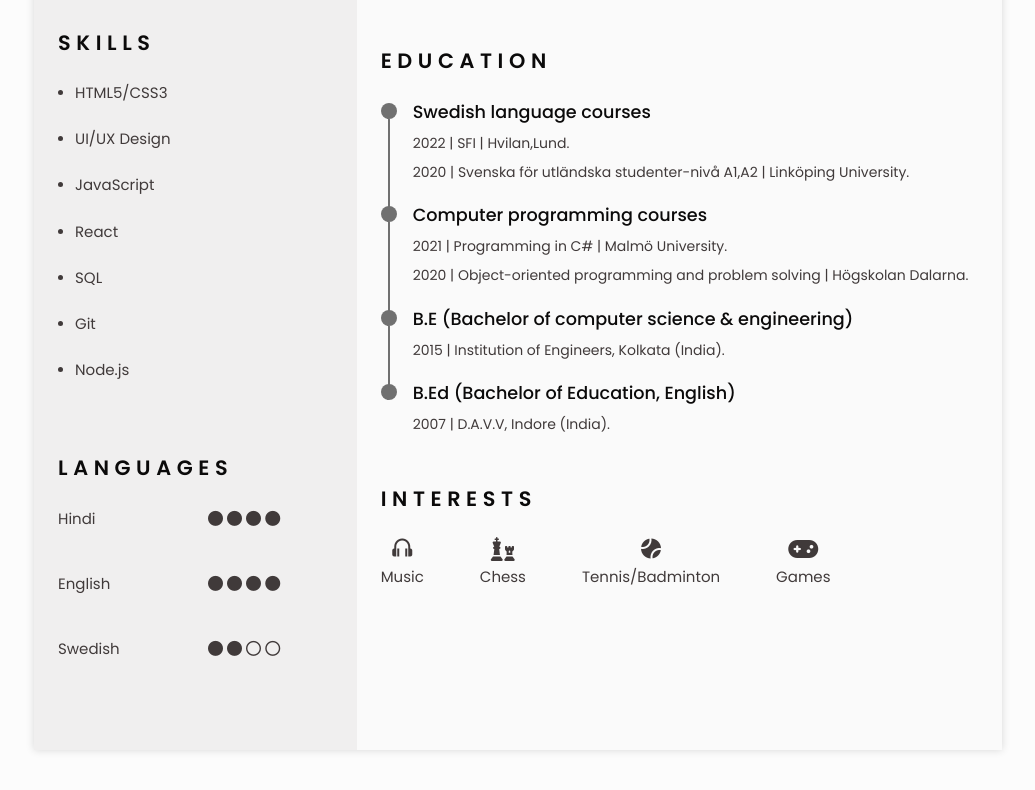
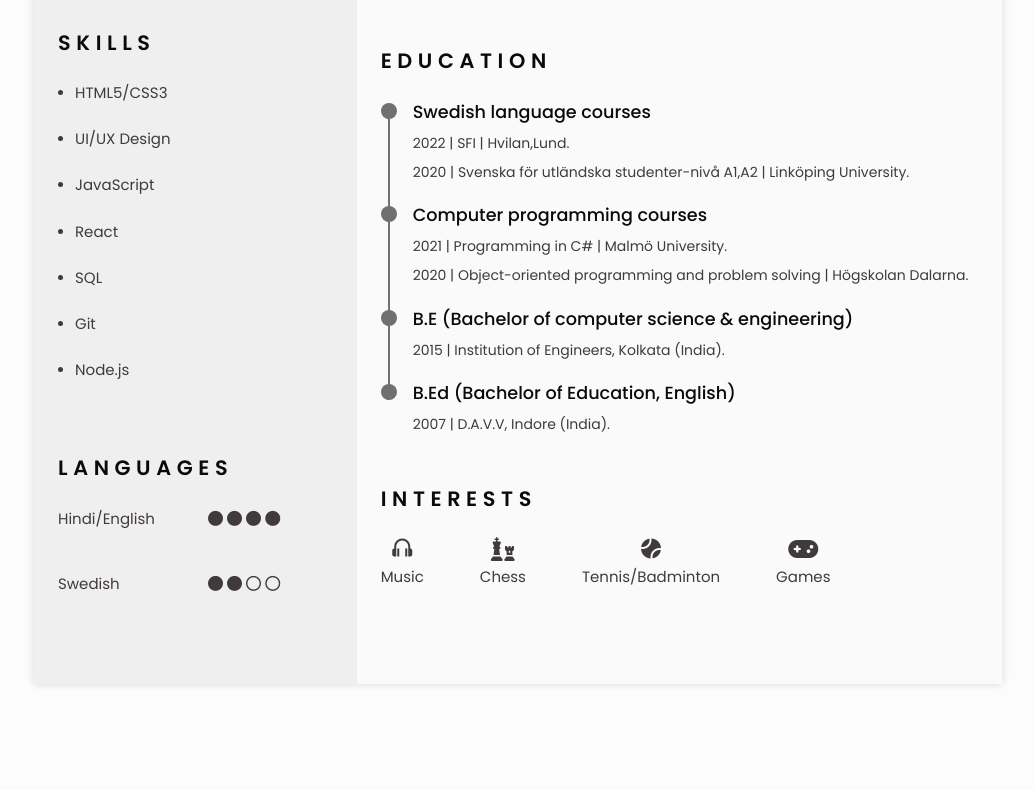
Before and after one commit to Jaaishri/JayshreeResume_Web-Developer, a plain HTML site: page index.html in a window 1280 px wide. Shown: the part 865-1655 px from the top of the page, without its empty margins (122-1157 px from the left). After the commit the page ends 1597 px from the top, so only its background shows below. Drawn offline with nearby package versions, Linux system fonts and the light colour scheme.

Commit message:
Update index.html

```diff
--- a/index.html
+++ b/index.html
@@ -226,7 +226,7 @@
 
                         <div class="languages bd-grid">
                             <li class="languages__name">
-                            <span class="space"> Hindi </span>
+                            <span class="space"> Hindi/English </span>
 
                           <div class="languages__content">
                             <i class="fas fa-circle"></i>
@@ -235,7 +235,7 @@
                             <i class="fas fa-circle"></i>
                           </div>
                         </li>
-                          <li class="languages__name">
+                          <!-- <li class="languages__name">
                             <span class=""></span> English
 
                           <div class="languages__content">
@@ -244,7 +244,7 @@
                             <i class="fas fa-circle"></i>
                             <i class="fas fa-circle"></i>
                           </div>
-                        </li>
+                        </li>-->
                           <li class="languages__name">
                             <span class=""></span> Swedish
 
```
